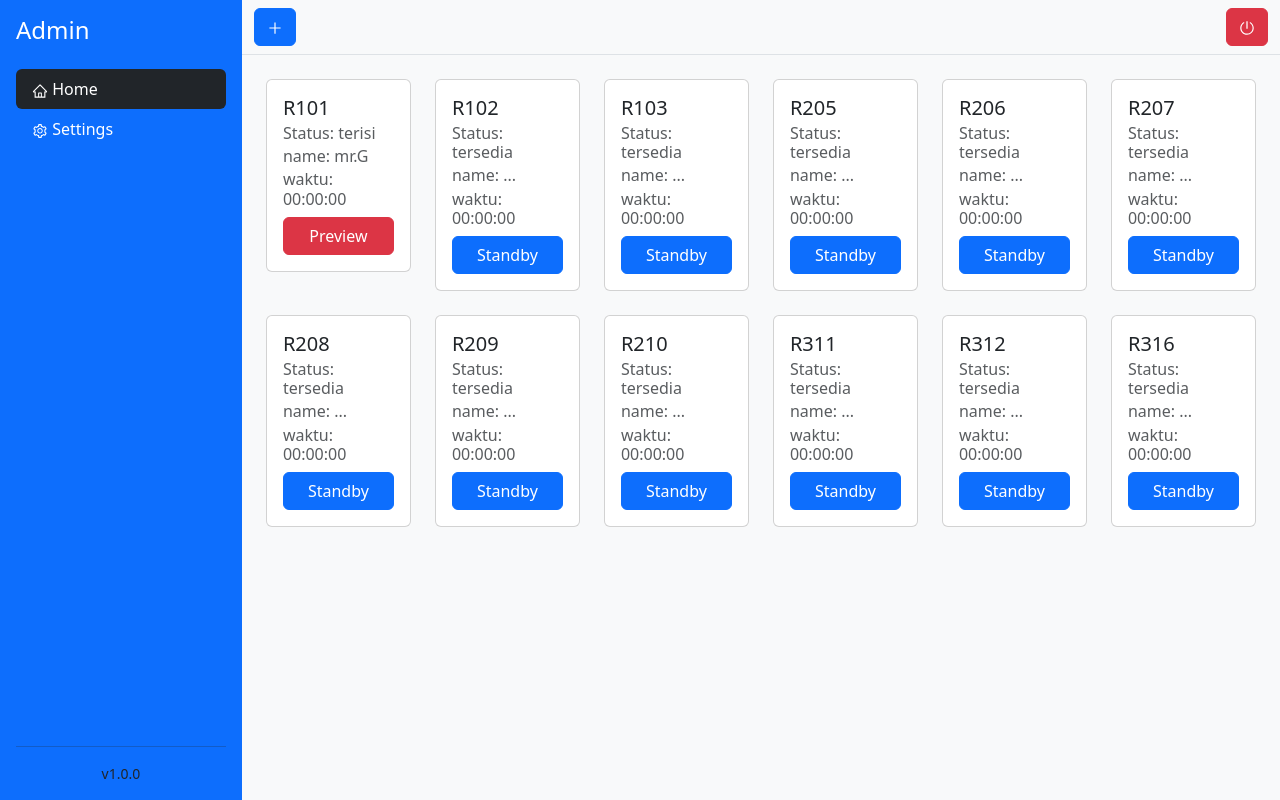
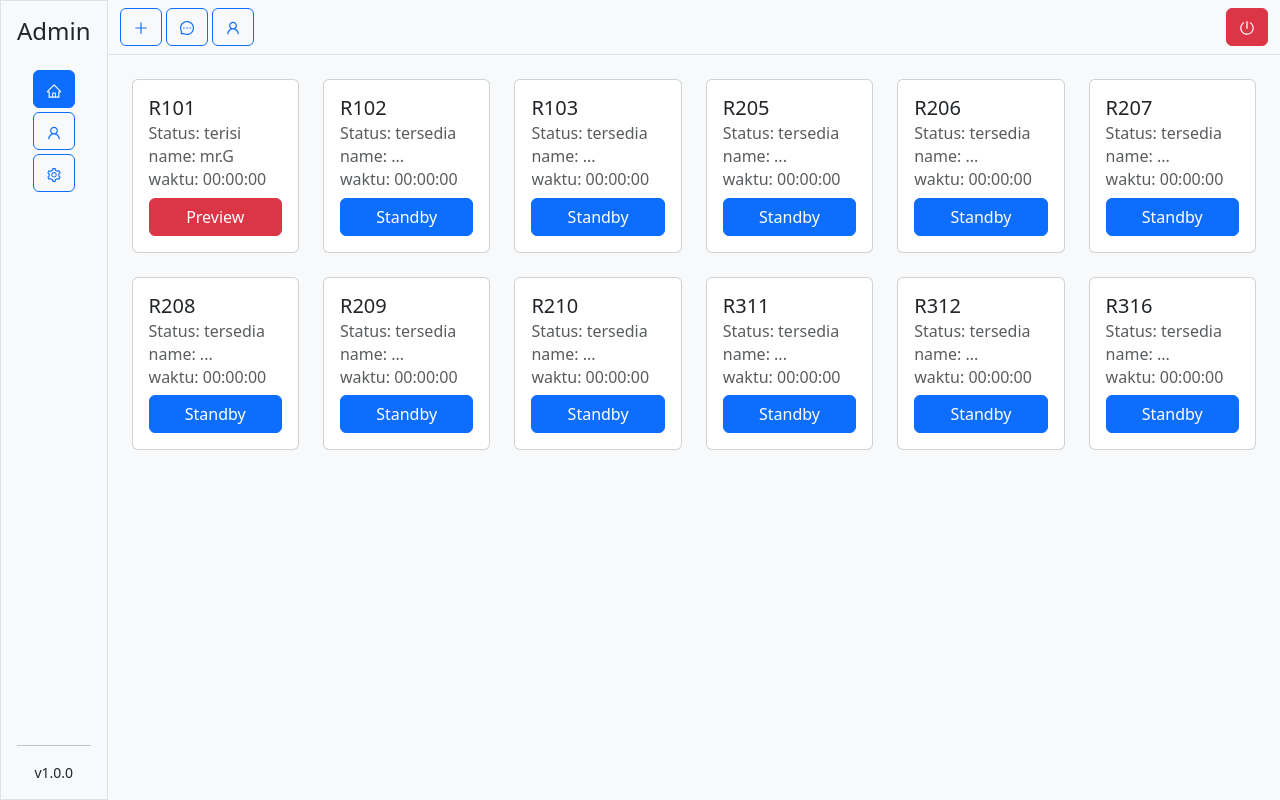
Before and after one commit to frandi-dev/admin, a React (Vite) app: page /#/ in a window 1280 px wide. Built offline with nearby package versions, Linux system fonts and the light colour scheme.

Commit message:
fix sidebar navigation

```diff
--- a/src/components/ChardRoom.jsx
+++ b/src/components/ChardRoom.jsx
@@ -14,7 +14,7 @@ const ChardRoom = ({ name, status_room, waktu_berjalan, nama_pelanggan }) => {
             waktu: {waktu_berjalan}
           </h6>
 
-          <div class="d-grid gap-2">
+          <div className="d-grid gap-2">
             {status_room === "terisi" ? (
               <button className="btn btn-danger">Preview</button>
             ) : (
--- a/src/components/Layout.jsx
+++ b/src/components/Layout.jsx
@@ -1,6 +1,11 @@
 import { Outlet } from "react-router-dom";
 import Sidebar from "./Sidebar";
-import { AiOutlinePlus, AiOutlinePoweroff } from "react-icons/ai";
+import {
+  AiOutlineMessage,
+  AiOutlinePlus,
+  AiOutlinePoweroff,
+  AiOutlineUser,
+} from "react-icons/ai";
 import * as bootstrap from "bootstrap";
 import { useEffect } from "react";
 
@@ -22,14 +27,35 @@ const Layout = () => {
         <nav className="navbar bg-body-tertiary border-bottom">
           <div className="container-fluid">
             <ul className="nav">
-              <li class="nav-item">
+              <li className="nav-item" style={{ paddingRight: "4px" }}>
                 <button
-                  className="btn btn-primary"
+                  className="btn btn btn-outline-primary text-center"
                   data-bs-toggle="tooltip"
                   data-bs-placement="bottom"
-                  data-bs-title="add new room"
+                  data-bs-title="Add new room"
                 >
                   <AiOutlinePlus style={{ marginBottom: "2px" }} />
+                </button>
+              </li>
+              <li className="nav-item" style={{ paddingRight: "4px" }}>
+                <button
+                  className="btn btn btn-outline-primary text-center"
+                  data-bs-toggle="tooltip"
+                  data-bs-placement="bottom"
+                  data-bs-title="Message"
+                >
+                  <AiOutlineMessage style={{ marginBottom: "2px" }} />
+                </button>
+              </li>
+
+              <li className="nav-item" style={{ paddingRight: "2px" }}>
+                <button
+                  className="btn btn btn-outline-primary text-center"
+                  data-bs-toggle="tooltip"
+                  data-bs-placement="bottom"
+                  data-bs-title="Profile"
+                >
+                  <AiOutlineUser style={{ marginBottom: "2px" }} />
                 </button>
               </li>
             </ul>
@@ -37,8 +63,8 @@ const Layout = () => {
               <button
                 className="btn btn-danger text-center"
                 data-bs-toggle="tooltip"
-                data-bs-placement="bottom"
-                data-bs-title="close"
+                data-bs-placement="left"
+                data-bs-title="Close"
                 onClick={(e) => {
                   e.preventDefault();
                   window.electronAPI.closeWindow();
--- a/src/components/Sidebar.jsx
+++ b/src/components/Sidebar.jsx
@@ -1,32 +1,51 @@
-import { Link } from "react-router-dom";
-import { AiOutlineHome, AiOutlineSetting } from "react-icons/ai";
+import { Link, useLocation } from "react-router-dom";
+import { AiOutlineHome, AiOutlineSetting, AiOutlineUser } from "react-icons/ai";
 const Sidebar = () => {
+  const location = useLocation();
+
   return (
-    <div
-      className="bg-primary text-dark d-flex flex-column p-3"
-      style={{ width: "250px" }}
-    >
-      <h4 className=" text-white mb-4">Admin</h4>
+    <div className="bg-body-tertiary d-flex flex-column p-3 text-center border">
+      <h4 className=" text-dark mb-4">Admin</h4>
       <ul className="nav nav-pills flex-column mb-auto">
-        <li className="nav-item">
+        <li className="nav-item" style={{ marginBottom: "4px" }}>
           <Link
+            data-bs-toggle="tooltip"
+            data-bs-placement="right"
+            data-bs-title="Room"
             to="/"
-            className={`nav-link text-white ${
-              location.pathname === "/" ? "active bg-dark" : ""
+            className={`btn btn-outline-primary ${
+              location.pathname === "/" ? "active bg-primary" : ""
             }`}
           >
-            <AiOutlineHome className="" /> Home
+            <AiOutlineHome />
           </Link>
         </li>
 
-        <li>
+        <li className="nav-item" style={{ marginBottom: "4px" }}>
           <Link
+            data-bs-toggle="tooltip"
+            data-bs-placement="right"
+            data-bs-title="User"
+            to="/users"
+            className={`btn btn-outline-primary ${
+              location.pathname === "/users" ? "active bg-primary" : ""
+            }`}
+          >
+            <AiOutlineUser />
+          </Link>
+        </li>
+
+        <li className="nav-item" style={{ marginBottom: "4px" }}>
+          <Link
+            data-bs-toggle="tooltip"
+            data-bs-placement="right"
+            data-bs-title="Settings"
             to="/settings"
-            className={`nav-link text-white ${
+            className={`btn btn-outline-primary ${
               location.pathname === "/settings" ? "active bg-primary" : ""
             }`}
           >
-            <AiOutlineSetting /> Settings
+            <AiOutlineSetting />
           </Link>
         </li>
       </ul>
--- a/src/main.jsx
+++ b/src/main.jsx
@@ -15,7 +15,8 @@ createRoot(document.getElementById("root")).render(
       <Routes>
         <Route element={<Layout />}>
           <Route index path="/" element={<Room />} />
-          <Route path="/about" element={<h1>Halo about</h1>} />
+          <Route path="/users" element={<h1>Halo User</h1>} />
+          <Route path="/settings" element={<h1>Halo Settings</h1>} />
         </Route>
       </Routes>
     </Router>
```
